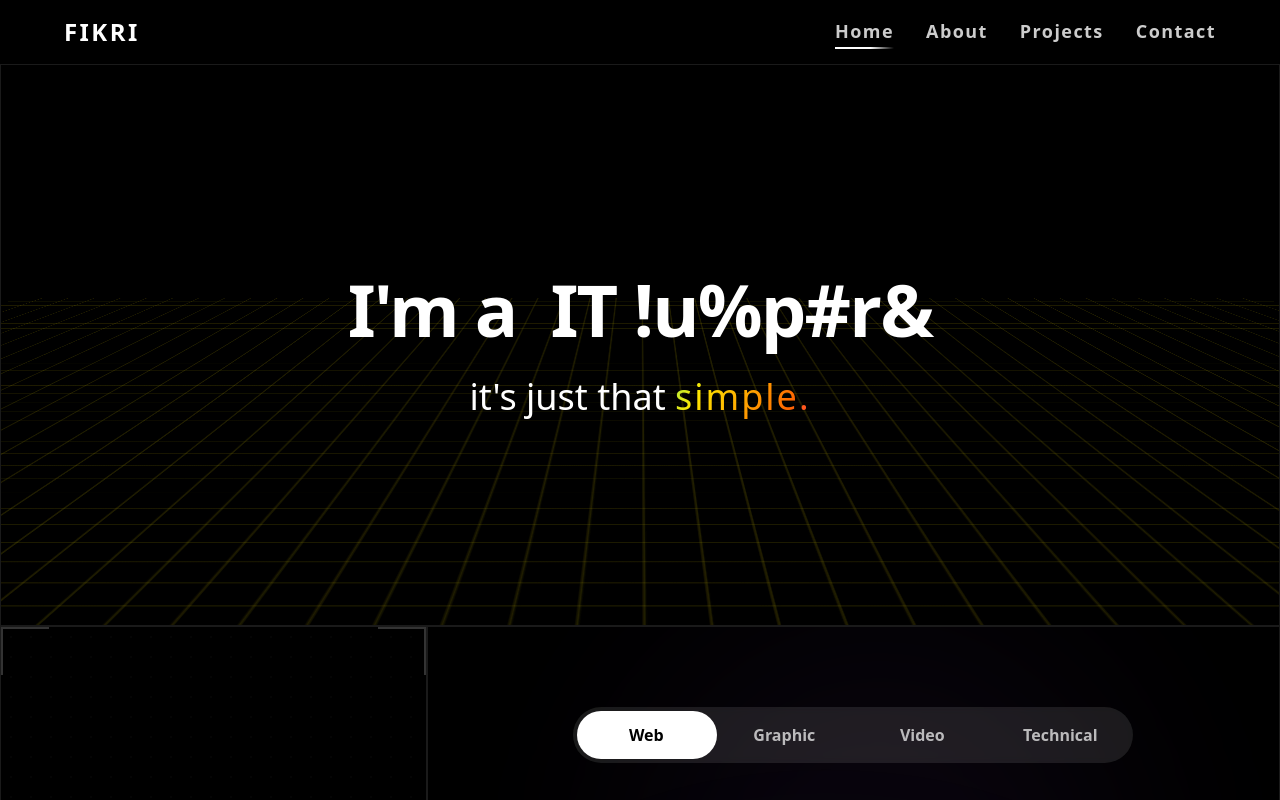
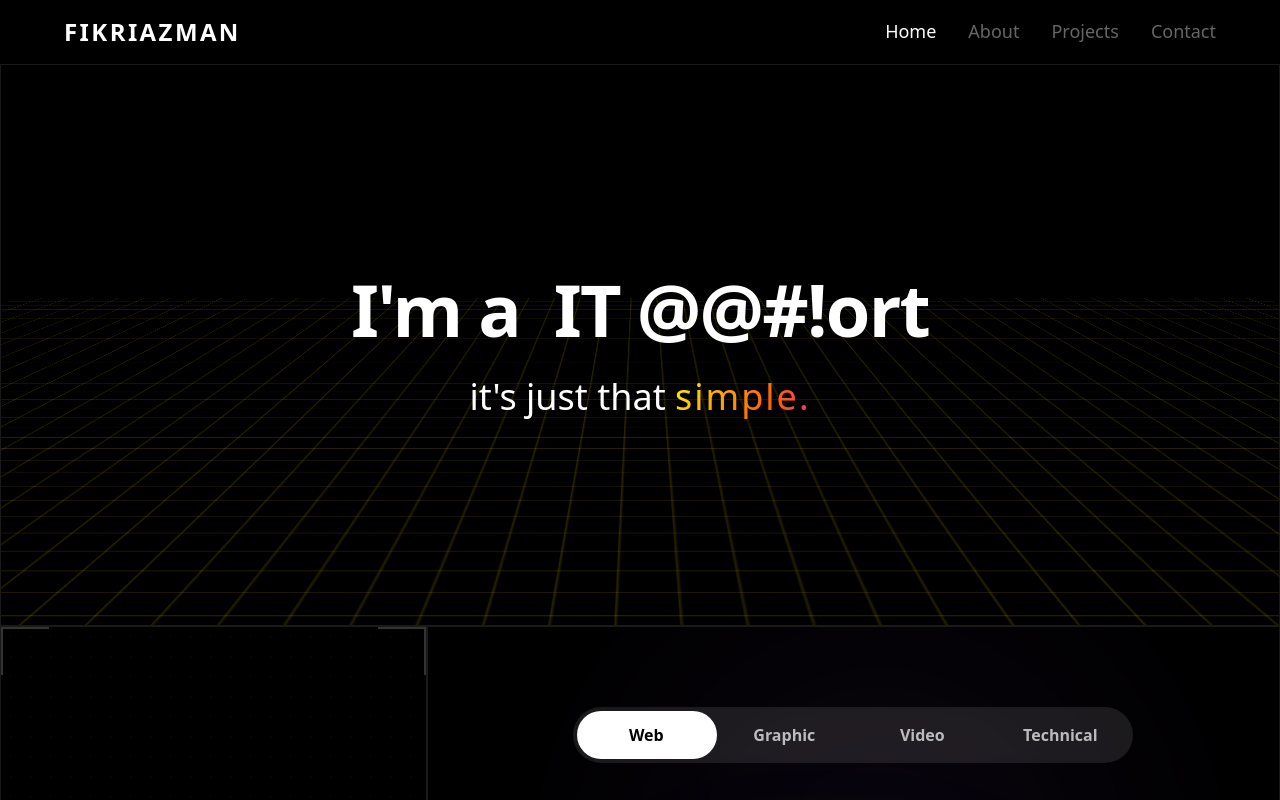
Before and after one commit to ctrlfikri/fikriazman, a Nuxt app: page / in a window 1280 px wide. Shown: the top 800 px of the page. Built offline with nearby package versions, Linux system fonts and the light colour scheme; a web font is replaced by a local one.

Commit message:
new layout

```diff
--- a/components/Navbar.vue
+++ b/components/Navbar.vue
@@ -2,7 +2,7 @@
   <nav class="bg-black py-4 px-8">
     <div class="max-w-6xl mx-auto flex justify-between items-center">
       <div class="text-white text-2xl font-extrabold tracking-widest uppercase select-none">
-        <span class="inline-block transition-transform duration-300 hover:scale-105">FIKRI</span>
+        <span class="inline-block transition-transform duration-300 hover:scale-105">FIKRIAZMAN</span>
       </div>
       <button
         class="md:hidden text-white focus:outline-none"
@@ -15,13 +15,14 @@
         </svg>
       </button>
       <ul
-        class="hidden md:flex space-x-8 text-lg font-semibold tracking-wide"
+        class="hidden md:flex space-x-8 text-lg font-light"
       >
         <li v-for="item in nav" :key="item.to">
           <NuxtLink
             :to="item.to"
-            class="nav-link relative text-white/80 hover:text-white transition"
-            active-class="text-white"
+            class="nav-link relative text-white/40 hover:text-white transition"
+            active-class="!text-white"
+            exact-active-class="!text-white"
           >
             {{ item.label }}
             <span class="nav-underline"></span>
@@ -65,7 +66,7 @@ const nav = [
 <style scoped>
 .nav-link {
   padding-bottom: 2px;
-  letter-spacing: 0.08em;
+
   display: inline-block;
 }
 .nav-underline {
--- a/components/RoleCard.vue
+++ b/components/RoleCard.vue
@@ -1,10 +1,13 @@
 <template>
-  <div class="min-h-screen bg-black text-white py-24 px-6">
+  <div class=" bg-black text-white py-24 px-6">
     <div class="max-w-7xl mx-auto">
       <!-- Header -->
       <div class="mb-16">
         <h2 class="text-5xl md:text-6xl font-semibold tracking-tight mb-3">
-          Available for work
+        I'm ready for
+         <span class="bg-yellow-400 text-black px-2 gap-16">
+                these role
+            </span>
         </h2>
         <p class="text-gray-500 text-lg">Open to new opportunities</p>
       </div>
@@ -185,8 +188,8 @@ const roles = [
   {
     id: 1,
     title: "Web Developer",
-    interest: 95,
-    level: "Mid-level",
+    interest: 75,
+    level: "Entry to Junior",
     remote: true,
     onsite: true,
     employment: ["Full-time", "Part-time"]
@@ -195,7 +198,7 @@ const roles = [
     id: 2,
     title: "Graphic Designer",
     interest: 88,
-    level: "Junior",
+    level: "Junior to Mid-Level",
     preferred: true,
     remote: true,
     onsite: true,
@@ -205,7 +208,7 @@ const roles = [
     id: 3,
     title: "Video Editor",
     interest: 82,
-    level: "Junior",
+    level: "Junior to Mid-Level",
     remote: true,
     onsite: false,
     employment: ["Part-time"]
--- a/components/WorkExperience.vue
+++ b/components/WorkExperience.vue
@@ -11,7 +11,7 @@
         </h2>
 
         <!-- Stats - Side by side -->
-        <div class="flex items-center gap-8 sm:gap-12 border-l border-white/10 pl-6">
+        <div class="flex items-center justify-center mx-auto gap-8 sm:gap-12 border-l border-white/10 pl-6">
           <div>
             <div class="text-4xl sm:text-5xl font-bold font-mono">{{ totalYears }}+</div>
             <div class="text-xs sm:text-sm text-gray-400 uppercase tracking-wider mt-1">Years</div>
```
